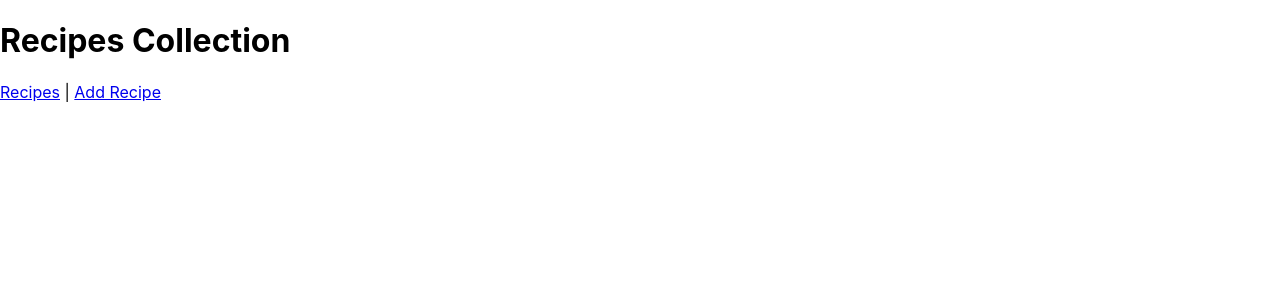
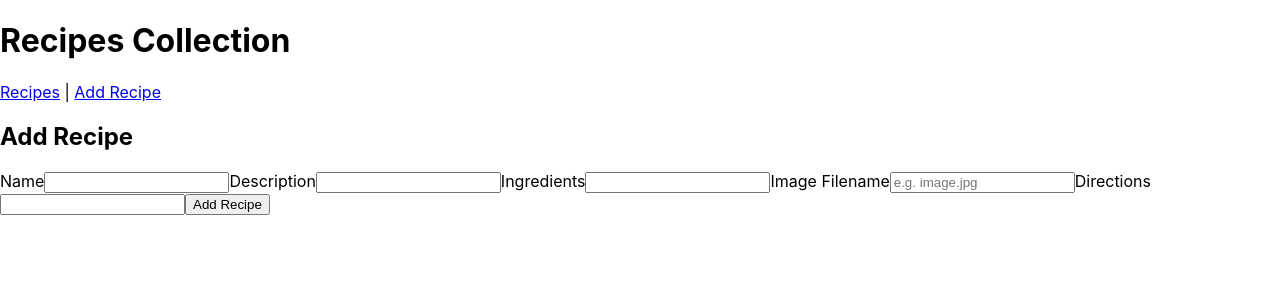
Before and after one commit to RubenCulebro/Recipes_React, a React (Create React App) app in the folder frontend/: page /add_recipe in a window 1280 px wide. Shown: the top 300 px of the page. Built offline with nearby package versions, Linux system fonts and the light colour scheme.

Commit message:
Create form user interface and set up form submission handling

```diff
--- a/frontend/src/AddRecipe.js
+++ b/frontend/src/AddRecipe.js
@@ -1,11 +1,91 @@
-import React from 'react';
+import React, { useState } from "react";
 
 function AddRecipe(props) {
-    return (
-        <div>
+  const [name, setName] = useState("");
+  const [description, setDescription] = useState("");
+  const [ingredients, setIngredients] = useState("");
+  const [image, setImage] = useState("");
+  const [directions, setDirections] = useState("");
 
-        </div>
-    );
+  const handleSubmit = (e) => {
+    e.preventDefault();
+    const newRecipe = {
+      id: Date.now(),
+      name: name,
+      description: description,
+      ingredients: ingredients,
+      image: image,
+      directions: directions
+    };
+    props.onAddRecipe(newRecipe);
+
+
+    setName("");
+    setDescription("");
+    setIngredients("");
+    setImage("");
+    setDirections("");
+  };
+
+  return (
+    <div className="add-recipe-container">
+      <h2>Add Recipe</h2>
+      <form onSubmit={handleSubmit} encType="multipart/form-data">
+        <label htmlFor="name">Name</label>
+        <input
+          type="text"
+          id="name"
+          name="name"
+          value={name}
+          onChange={(event) => setName(event.target.value)}
+          required
+        />
+
+        <label htmlFor="description">Description</label>
+        <input
+          type="text"
+          id="description"
+          name="description"
+          value={description}
+          onChange={(event) => setDescription(event.target.value)}
+          required
+        />
+
+        <label htmlFor="ingredients">Ingredients</label>
+        <input
+          type="text"
+          id="ingredients"
+          name="ingredients"
+          value={ingredients}
+          onChange={(event) => setIngredients(event.target.value)}
+          required
+        />
+
+        <label htmlFor="image">Image Filename</label>
+        <input
+          type="text"
+          id="image"
+          name="image"
+          value={image}
+          onChange={(event) => setImage(event.target.value)}
+          placeholder="e.g. image.jpg"
+          required
+        />
+
+        <label htmlFor="directions">Directions</label>
+        <input
+          type="text"
+          id="directions"
+          name="directions"
+          value={directions}
+          onChange={(event) => setDirections(event.target.value)}
+          required
+        />
+
+        <button type="submit">Add Recipe</button>
+      </form>
+    </div>
+  );
 }
 
 export default AddRecipe;
--- a/frontend/src/App.js
+++ b/frontend/src/App.js
@@ -14,6 +14,10 @@ useEffect(() => {
         .catch((err) => console.error("Error loading recipes:", err));
 }, []);
 
+const addNewRecipe = (newRecipe) => {
+  setRecipesCollection(prevRecipes => [...prevRecipes, newRecipe]);
+};
+
 const removeRecipe = (recipeToRemove) => {
   const updatedRecipes = recipesCollection.filter(recipe => recipe.id !== recipeToRemove.id);
   setRecipesCollection(updatedRecipes);
@@ -28,7 +32,10 @@ return (
         path="/"
         element={<ViewRecipes recipes={recipesCollection} onRemoveRecipe={removeRecipe} />}
       />
-      <Route path="/add_recipe" element={<AddRecipe />} />
+      <Route
+        path="/add_recipe"
+        element={<AddRecipe recipes={recipesCollection} onAddRecipe={addNewRecipe} />}
+      />
     </Routes>
   </Router>
 );
```
